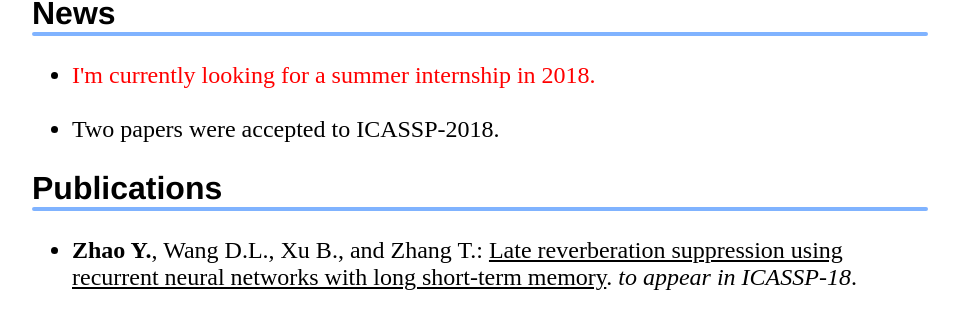
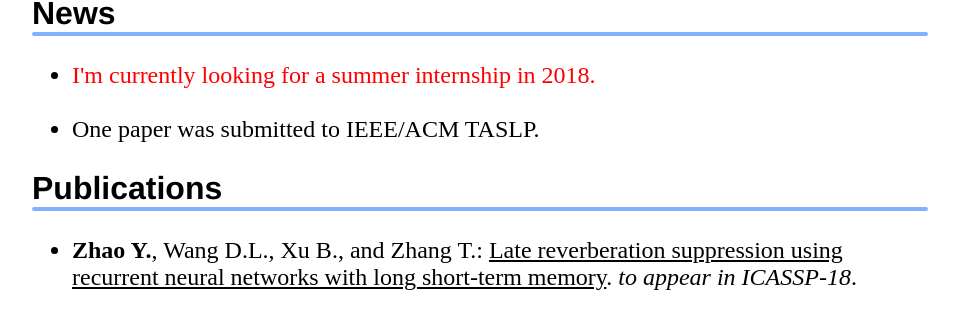
Before and after one commit to cliffzhao/cliffzhao.github.io, a Jekyll site: the page built from index.html, in a window 1280 px wide. Shown: the part 568-879 px from the top of the page, without its empty margins (160-1119 px from the left). Built offline with Jekyll 4.4.1, drawn with Linux system fonts in a browser that asks for light colours.

Commit message:
Update index.html

```diff
--- a/index.html
+++ b/index.html
@@ -28,7 +28,7 @@ title: Yan Zhao
       <br>
     </li>
 
-    <li>Two papers were accepted to ICASSP-2018.
+    <li>One paper was submitted to IEEE/ACM TASLP.
     </li>
     </ul>
 
```
